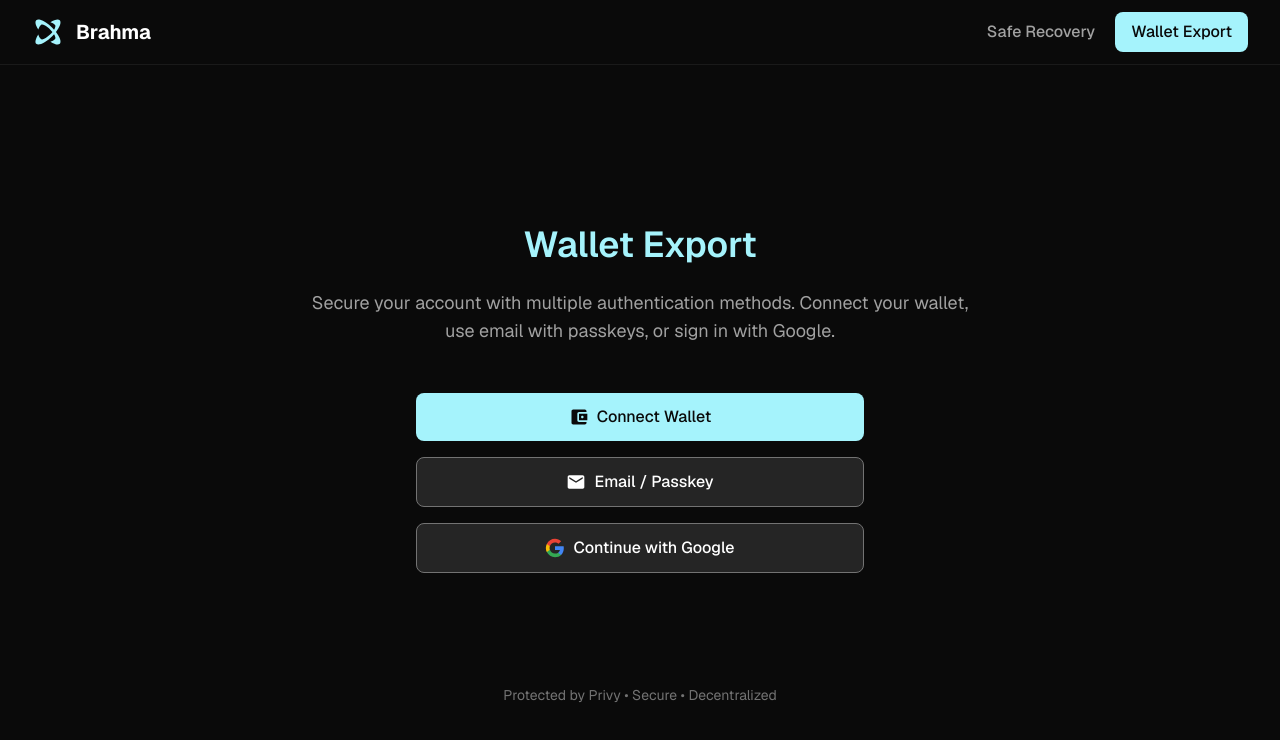
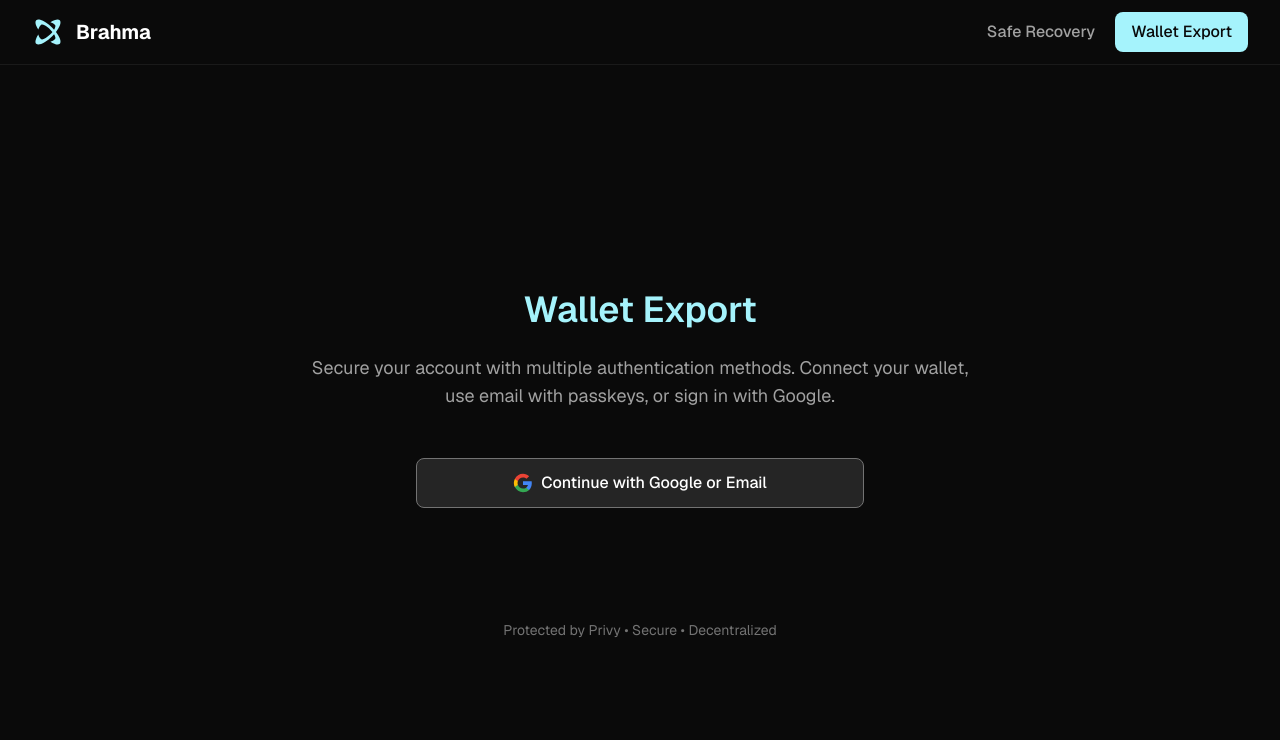
Before and after one commit to Brahma-fi/console-recovery, a Next.js app: page /wallet-export in a window 1280 px wide. Shown: the top 740 px of the page. Built offline with nearby package versions, Linux system fonts and the light colour scheme; no server answers.

Commit message:
auth button simplified

```diff
--- a/app/components/auth/auth-buttons.tsx
+++ b/app/components/auth/auth-buttons.tsx
@@ -13,19 +13,9 @@
 
   return (
     <div className="flex flex-col gap-4 w-full max-w-md">
-      <Button onClick={handleLogin} fullWidth>
-        <WalletIcon />
-        Connect Wallet
-      </Button>
-
-      <Button onClick={handleLogin} variant="secondary" fullWidth>
-        <EmailIcon />
-        Email / Passkey
-      </Button>
-
       <Button onClick={handleLogin} variant="secondary" fullWidth>
         <GoogleIcon />
-        Continue with Google
+        Continue with Google or Email
       </Button>
     </div>
   );
--- a/app/lib/privy-provider.tsx
+++ b/app/lib/privy-provider.tsx
@@ -19,7 +19,7 @@
           logo: "/icons/brahma-logo.png",
         },
         // Login methods
-        loginMethods: ["wallet", "email", "google"],
+        loginMethods: ["email", "google"],
         // Embedded wallet configuration - configure for Ethereum and Solana
       }}
     >
```
